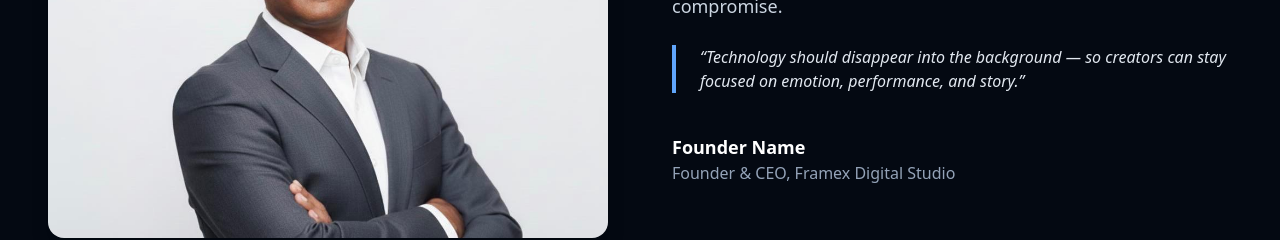
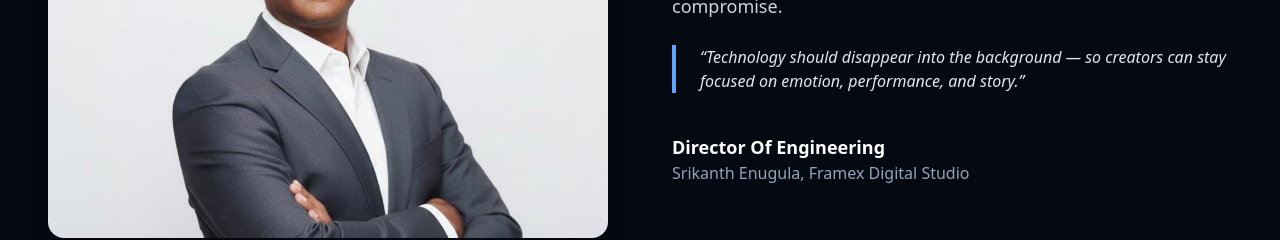
Before and after one commit to FrameXStudio/Ai-FrameXstudio, a React (Vite) app: page /about in a window 1280 px wide. Shown: the part 2180-2420 px from the top of the page. Built offline with nearby package versions, Linux system fonts and the light colour scheme.

Commit message:
about and foorter

```diff
--- a/src/components/Footer.jsx
+++ b/src/components/Footer.jsx
@@ -70,7 +70,7 @@ export default function Footer() {
               </a>
 
               <a
-                href="#"
+                href="https://www.linkedin.com/company/framexstudio/"
                 aria-label="LinkedIn"
                 className="p-3 rounded-full bg-[#0D1525] border border-slate-700
                            hover:border-blue-400 hover:text-blue-400
--- a/src/pages/About.jsx
+++ b/src/pages/About.jsx
@@ -218,9 +218,9 @@ export default function About() {
           </blockquote>
 
           <div className="pt-4">
-            <p className="text-white font-semibold text-lg">Founder Name</p>
+            <p className="text-white font-semibold text-lg">Director Of Engineering</p>
             <p className="text-slate-400">
-              Founder & CEO, Framex Digital Studio
+              Srikanth Enugula, Framex Digital Studio
             </p>
           </div>
         </motion.div>
```
